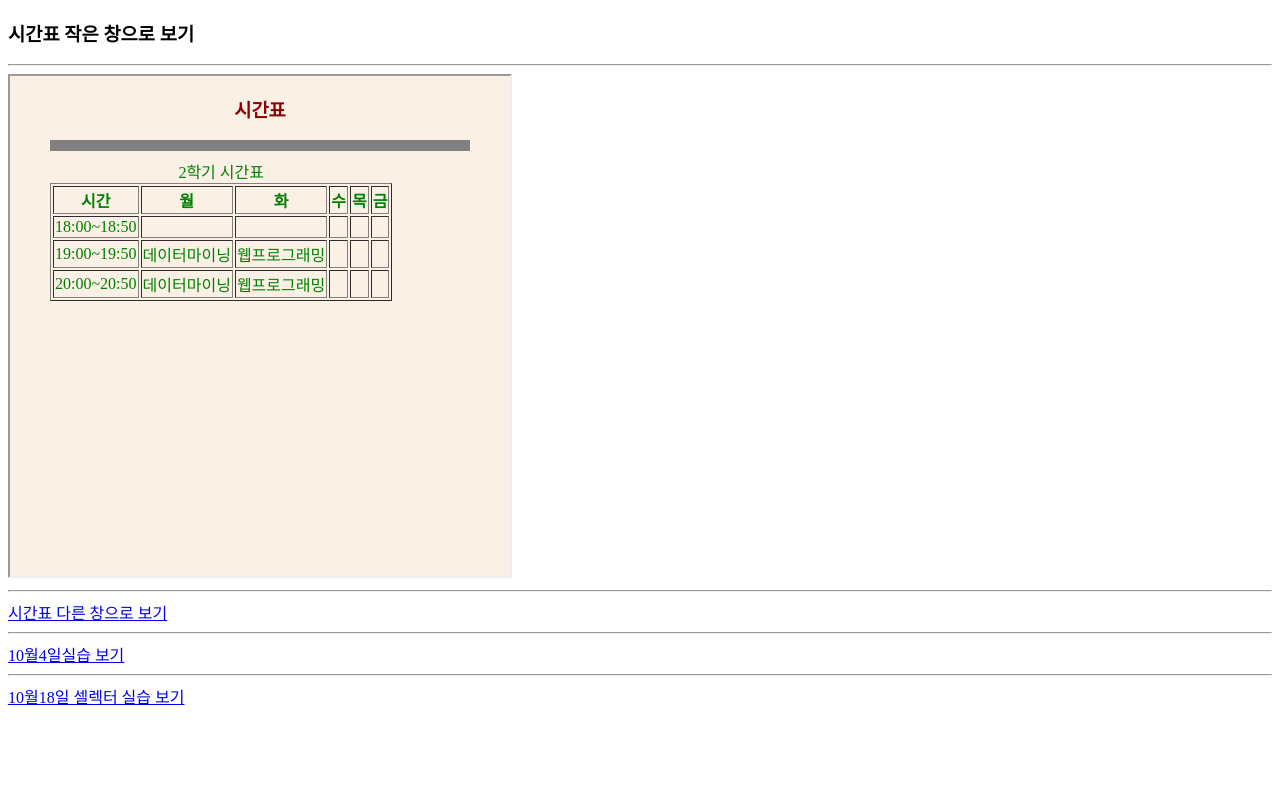
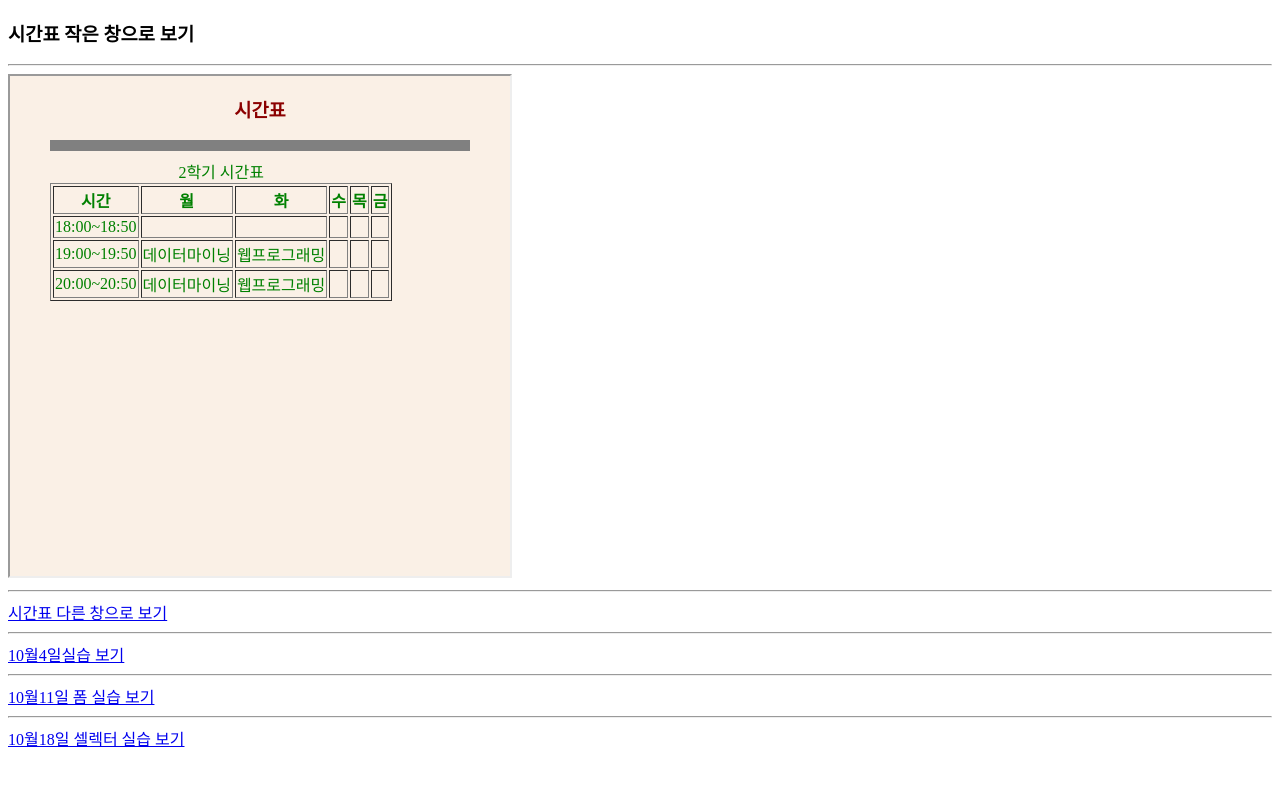
Before and after one commit to choigoon7/choigoon7.github.io, a plain HTML site: page index.html in a window 1280 px wide. Drawn offline with Linux system fonts and the light colour scheme.

Commit message:
Update index.html

```diff
--- a/index.html
+++ b/index.html
@@ -14,6 +14,8 @@
 	<hr>
 	<a href="20221004.html" target="_blank">10월4일실습 보기</a>
 	<hr>
+	<a href="20221011.html" target="_blank">10월11일 폼 실습 보기</a>
+	<hr>
 	<a href="20221018.html" target="_blank">10월18일 셀렉터 실습 보기</a>
 </body>
 </html>
```
